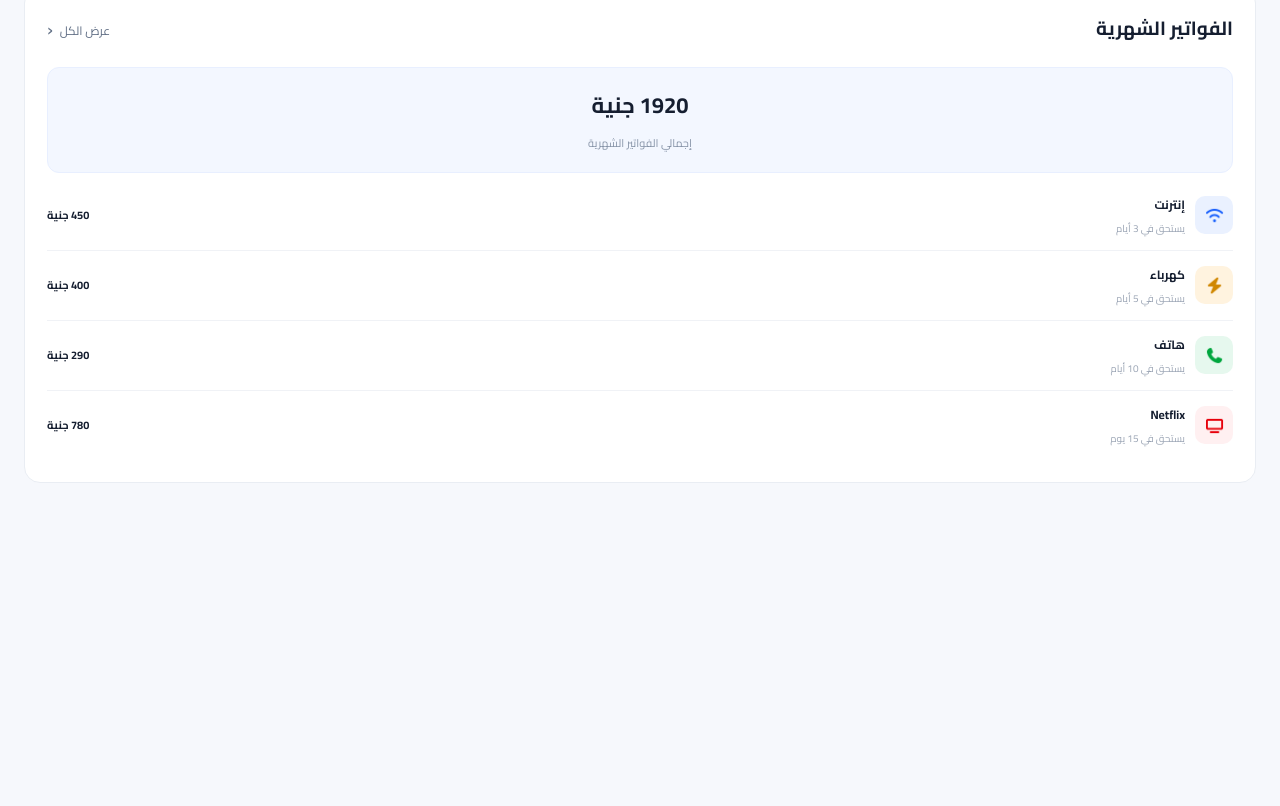
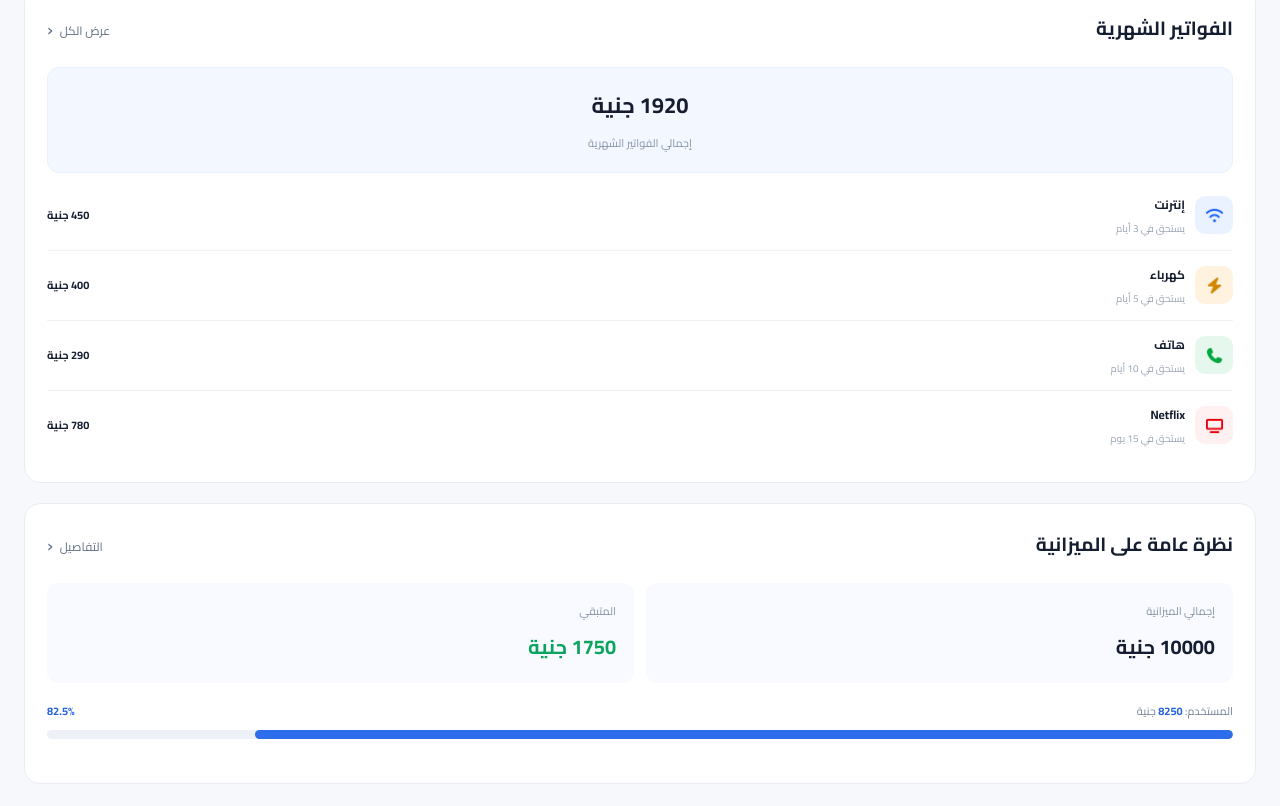
Before and after one commit to Talal-Sharaa/FrontEnd-Route-Assignment-4-Mudabbir, a plain HTML site: page index.html in a window 1280 px wide. Shown: the part 2310-3116 px from the top of the page. Before the commit the page ends 2817 px from the top, so only its background shows below. Drawn offline with Linux system fonts and the light colour scheme.

Commit message:
Build budget totals and spending progress

```diff
--- a/css/style.css
+++ b/css/style.css
@@ -115,3 +115,15 @@ td { padding: 12px 10px; font-size: 11px; border-top: 1px solid #f0f2f6; }
 .bills-list strong { font-size: 12px; }
 .bills-list small { font-size: 10px; color: #9aa4b4; margin-top: 3px; }
 .bills-list bdi { font-size: 11px; font-weight: 700; white-space: nowrap; }
+
+.budget-totals { display: grid; grid-template-columns: repeat(2, 1fr); gap: 12px; margin-bottom: 18px; }
+.budget-totals > div { background: #f8faff; padding: 18px; border-radius: 11px; }
+.budget-totals span { display: block; color: #8590a3; font-size: 11px; margin-bottom: 7px; }
+.budget-totals strong { display: block; font-size: 20px; }
+.budget-totals .budget-remaining { color: #0ba45e; }
+.progress-label { display: flex; align-items: center; justify-content: space-between; gap: 8px; margin-bottom: 9px; font-size: 11px; color: #728096; }
+.progress-label bdi { font-weight: 700; color: #2562dd; }
+.progress-track { height: 9px; width: 100%; background: #edf1f7; border-radius: 999px; overflow: hidden; }
+.progress-fill { display: block; height: 100%; border-radius: inherit; }
+.progress-fill.overall { background: #2d6ceb; }
+.overall-budget { margin-bottom: 22px; }
--- a/index.html
+++ b/index.html
@@ -167,6 +167,13 @@
     <li><span class="bill-icon red"><img src="assets/icons/tv-solid-full-red.png" alt="" /></span><div><strong>Netflix</strong><small>يستحق في 15 يوم</small></div><bdi>780 جنية</bdi></li>
   </ul>
 </section>
+
+<section class="panel budget-panel" id="budget" aria-labelledby="budget-title">
+  <div class="section-heading"><h2 id="budget-title">نظرة عامة على الميزانية</h2><a href="#budget">التفاصيل <span aria-hidden="true">‹</span></a></div>
+  <div class="budget-totals"><div><span>إجمالي الميزانية</span><strong><bdi>10000</bdi> جنية</strong></div><div><span>المتبقي</span><strong class="budget-remaining"><bdi>1750</bdi> جنية</strong></div></div>
+  <div class="overall-budget"><div class="progress-label"><span>المستخدم: <bdi>8250</bdi> جنية</span><bdi>82.5%</bdi></div><div class="progress-track"><span class="progress-fill overall" style="width:82.5%"></span></div></div>
+
+</section>
       </div>
     </main>
   </div>
```
